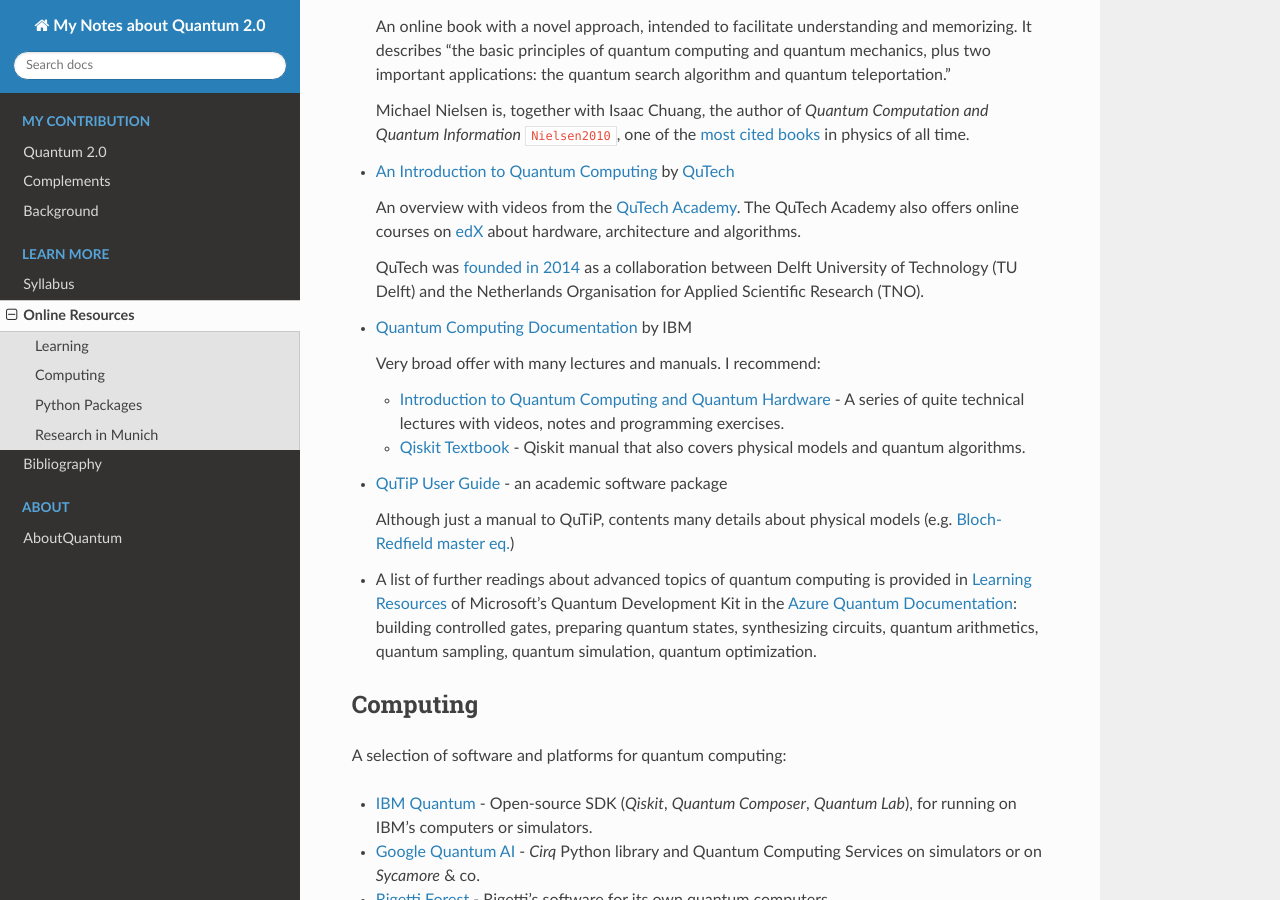
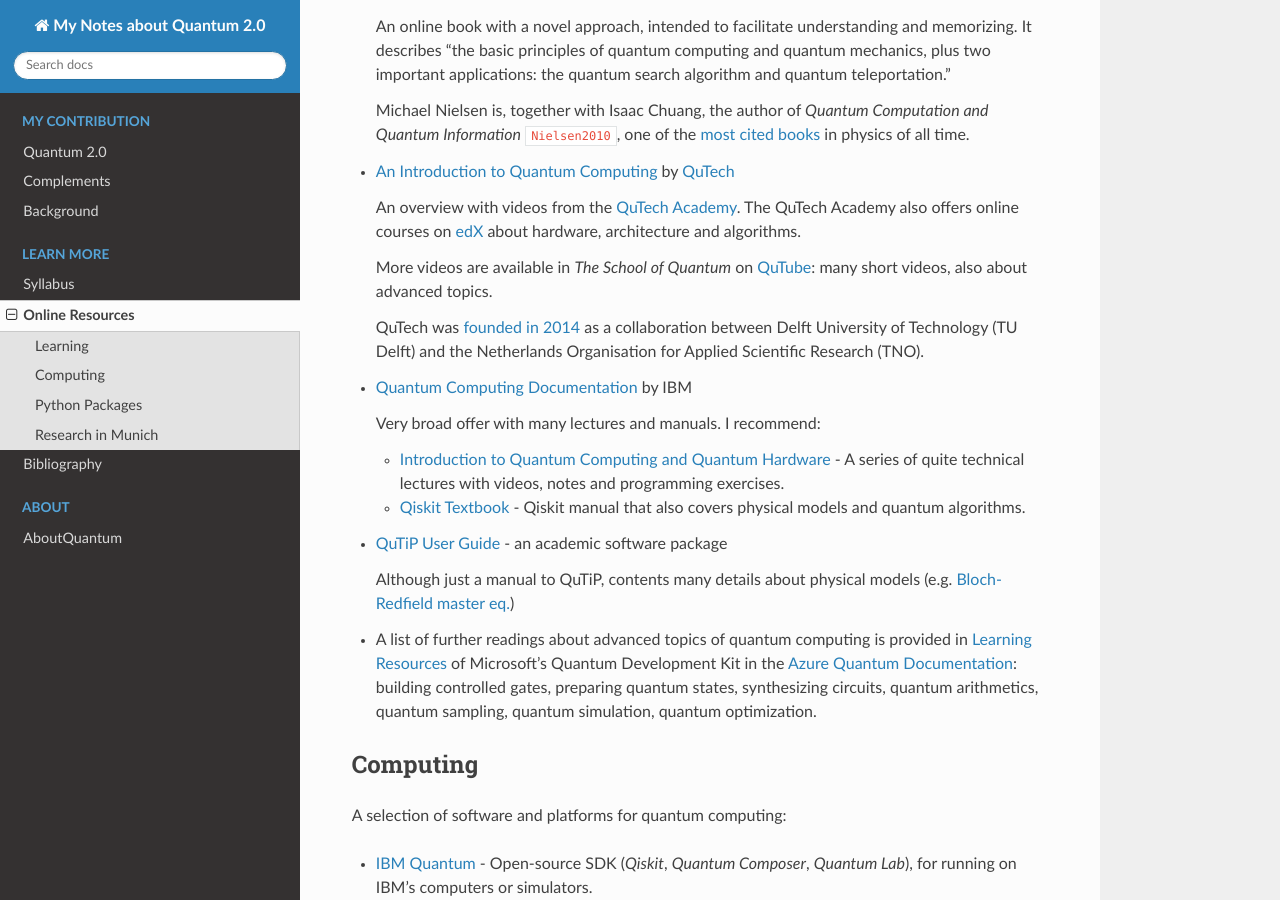
Before and after one commit to tomlqc/about-quantum, a Sphinx documentation site: the page built from source/online/online.rst, in a window 1280 px wide and 900 px high, scrolled down 434 px. Built offline with Sphinx 7.4.7 and the Read the Docs theme 2.0.0, drawn with Linux system fonts in a browser that asks for light colours; cross-references to code outside the pages are shown as plain code.

Commit message:
online: qutube.

```diff
--- a/source/online/online.rst
+++ b/source/online/online.rst
@@ -33,6 +33,9 @@
   An overview with videos from the `QuTech Academy <https://qutechacademy.nl/>`_.
   The QuTech Academy also offers online courses on `edX <https://www.edx.org/school/delftx>`_
   about hardware, architecture and algorithms.
+
+  More videos are available in *The School of Quantum* on `QuTube <https://www.qutube.nl>`_:
+  many short videos, also about advanced topics.
 
   QuTech was `founded in 2014 <https://qutech.nl/about-us/our-organisation/>`_
   as a collaboration between Delft University of Technology (TU Delft)
```
